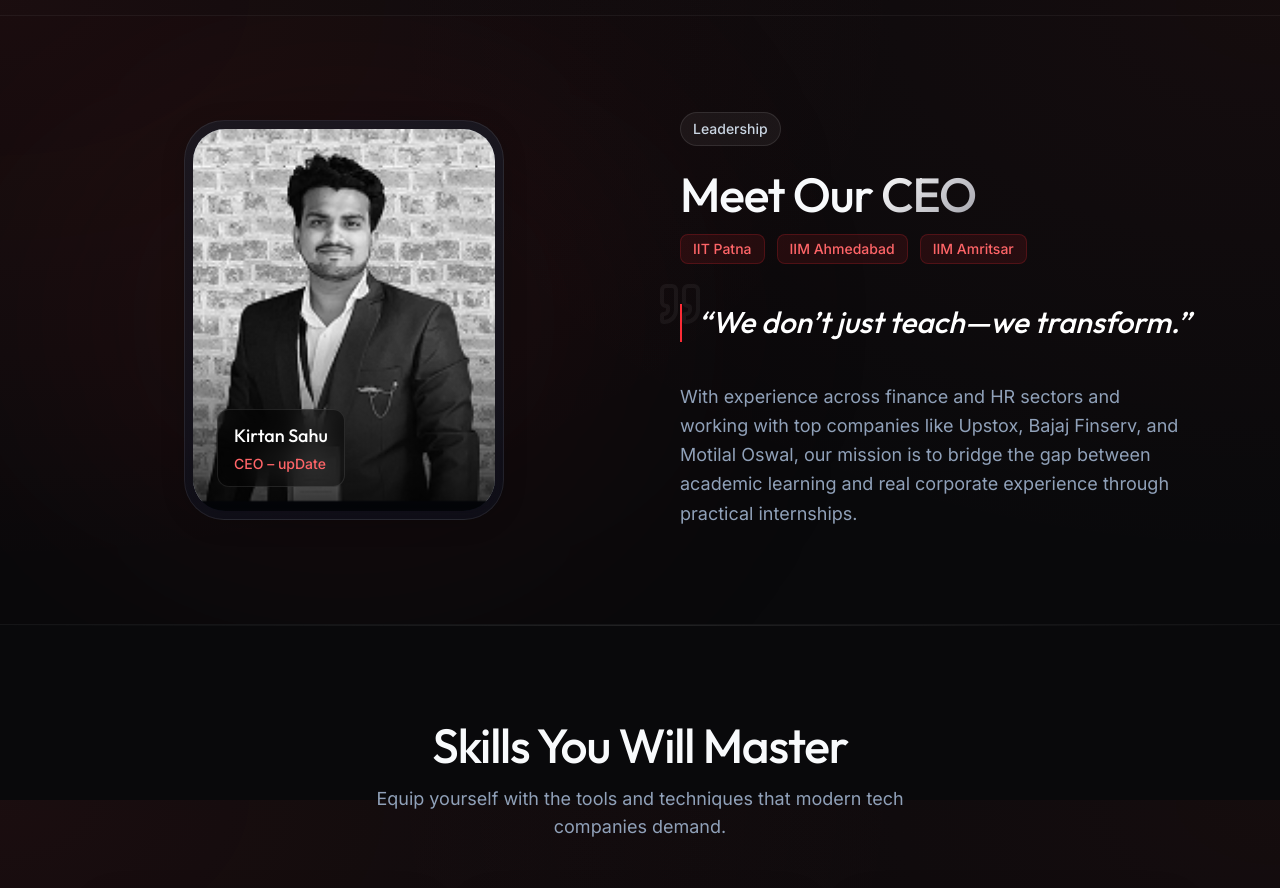
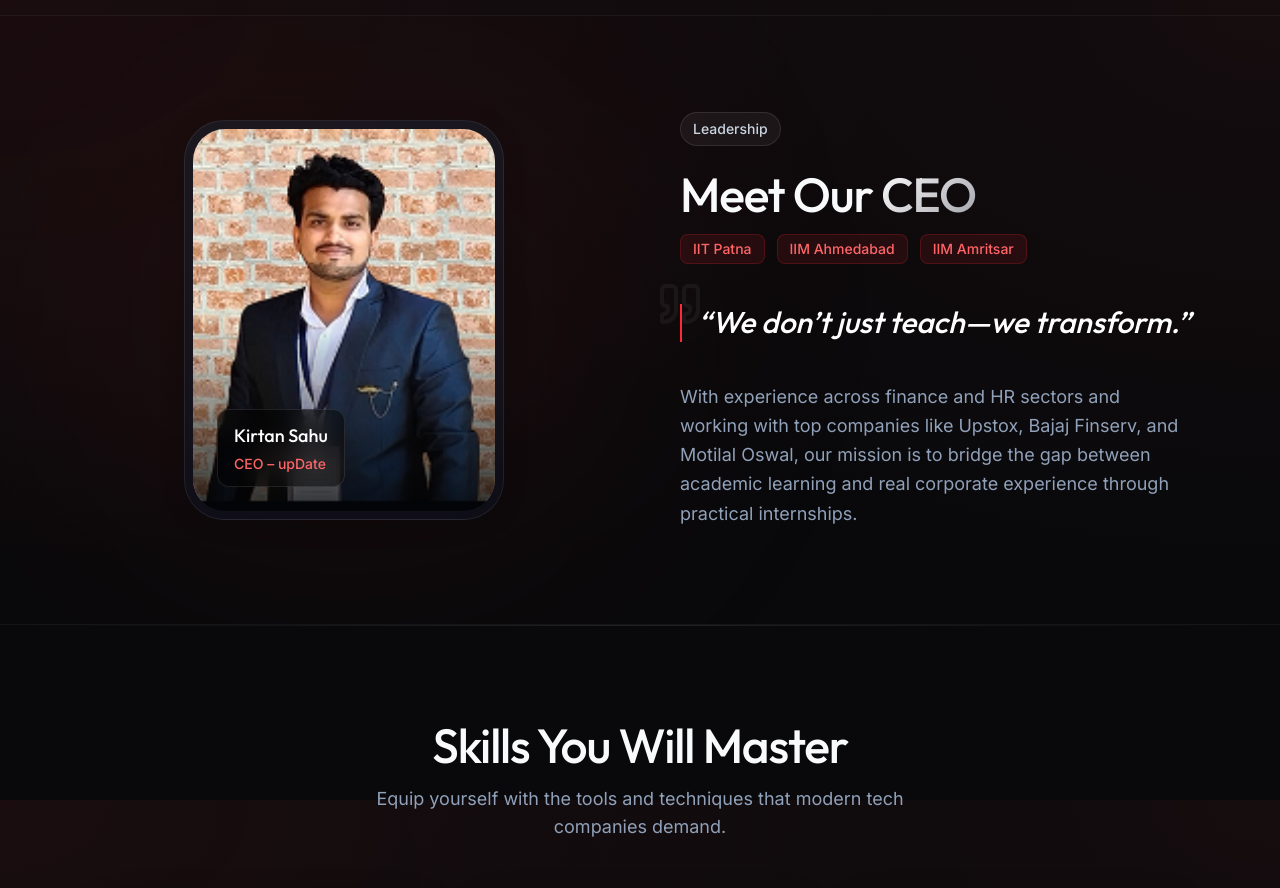
Before and after one commit to rohit-tamboli/updt, a React (Vite) app in the folder updt-front/: page / in a window 1280 px wide. Shown: the part 1600-2488 px from the top of the page. Built offline with nearby package versions, Linux system fonts and the light colour scheme.

Commit message:
first commit

```diff
--- a/updt-front/src/components/Leadership.tsx
+++ b/updt-front/src/components/Leadership.tsx
@@ -22,7 +22,7 @@ export default function Leadership() {
                 <img
                   src="/ceo.png"
                   alt="Kirtan Sahu - CEO upDate"
-                  className="w-full h-full object-cover filter grayscale group-hover:grayscale-0 transition-all duration-700 transform group-hover:scale-105"
+                  className="w-full h-full object-cover filter group-hover:grayscale-0 transition-all duration-700 transform group-hover:scale-105"
                   loading="lazy"
                   referrerPolicy="no-referrer"
                 />
```
